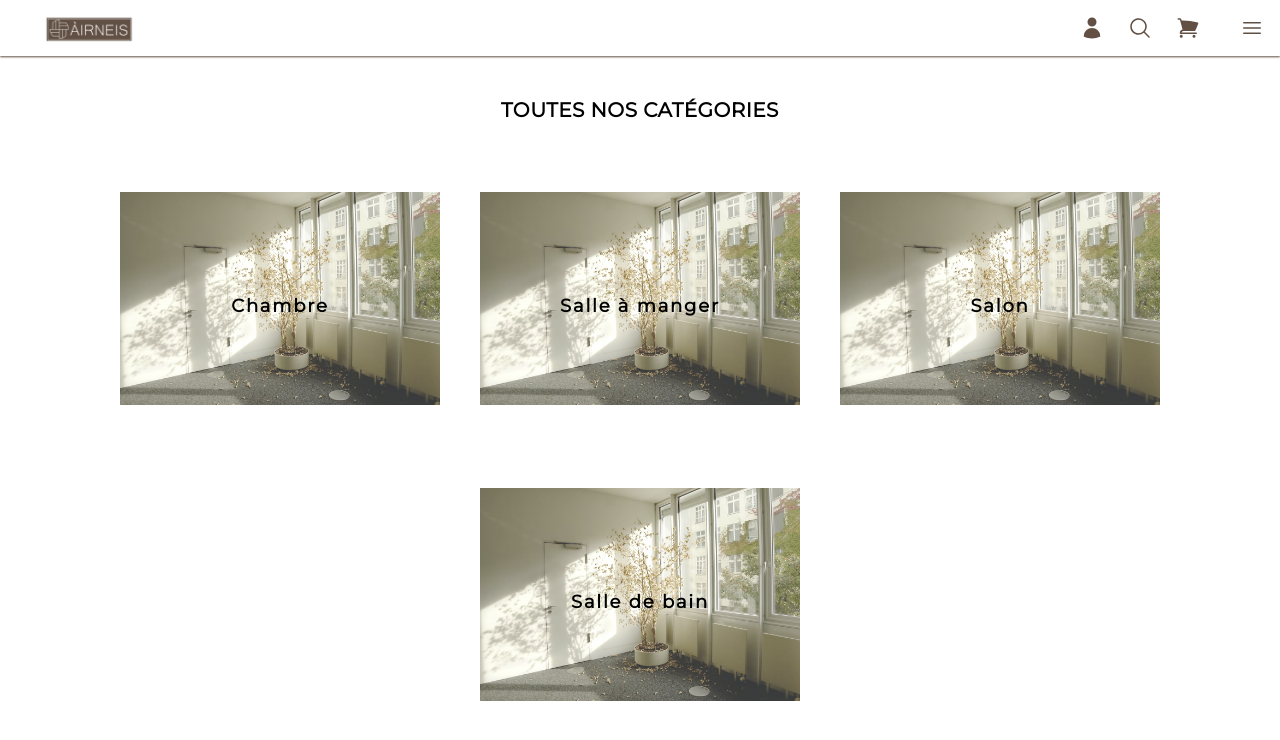
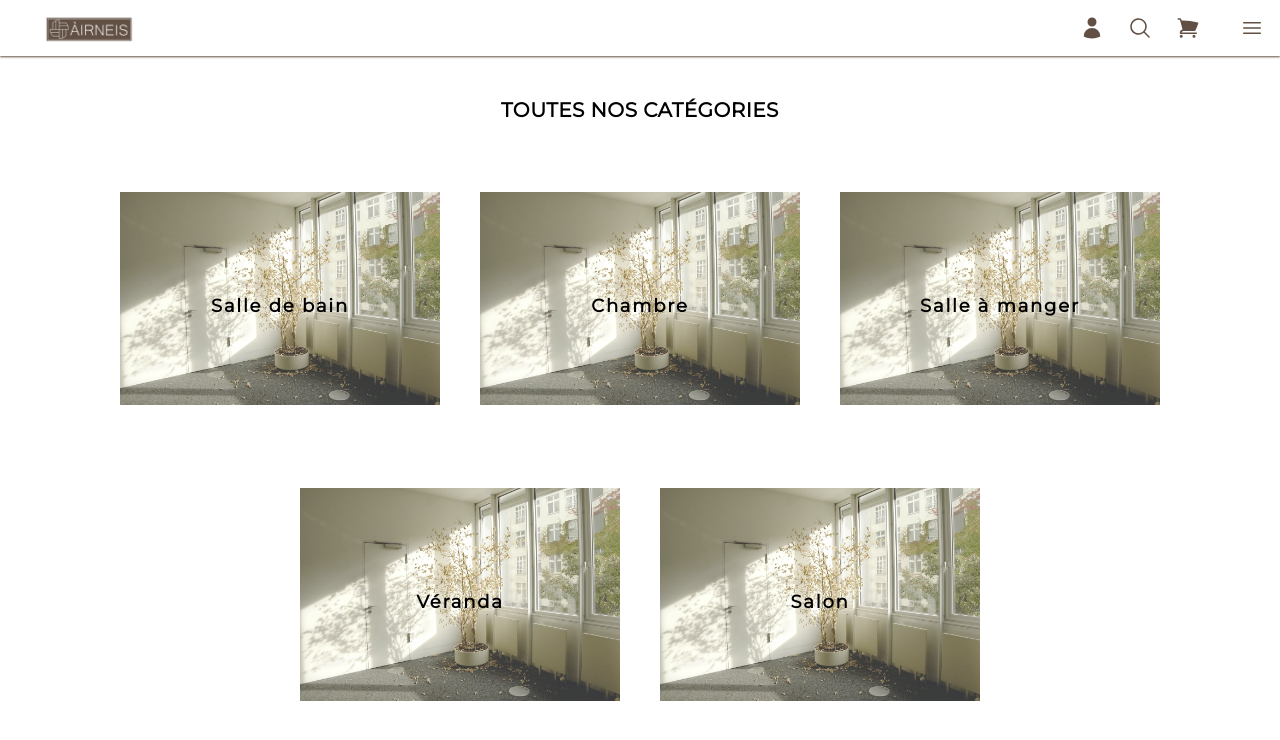
Before and after one commit to william-wtr92/website-airnes, a Next.js app: page /category/allCategories in a window 1280 px wide. Shown: the top 740 px of the page. Built offline with nearby package versions, Linux system fonts and the light colour scheme.

Commit message:
fixed redirection category

```diff
--- a/src/components/home/Categories.jsx
+++ b/src/components/home/Categories.jsx
@@ -1,7 +1,10 @@
+import {NavLink} from "@/components/utils/NavLink"
+
 const Categories = (props) => {
-    const {catName} = props
+    const {catName, id} = props
 
     return (
+        <NavLink href="/category/`${id}`/category">
             <div className="h-64 w-80">
                 <p className="flex justify-center relative top-1/2 font-bold tracking-widest text-lg">
                     {catName}
@@ -12,6 +15,8 @@ const Categories = (props) => {
                     className="object-cover"
                 />
             </div>
+        </NavLink>
+
     )
 }
 
--- a/src/pages/category/allCategories.jsx
+++ b/src/pages/category/allCategories.jsx
@@ -2,10 +2,26 @@ import Categories from "@/components/home/Categories"
 
 const allCategories = () => {
     const categories = [
-        "Chambre",
-        "Salle à manger",
-        "Salon",
-        "Salle de bain",
+        {
+            id: 0,
+            name: "Salle de bain"
+        },
+        {
+            id: 1,
+            name: "Chambre"
+        },
+        {
+            id: 2,
+            name: "Salle à manger"
+        },
+        {
+            id: 3,
+            name: "Véranda"
+        },
+        {
+            id: 3,
+            name: "Salon"
+        },
     ]
 
     return (
@@ -18,10 +34,11 @@ const allCategories = () => {
             <div className="flex flex-wrap justify-center gap-10">
                 {
                     categories.map(
-                        (category, index) => (
+                        (category) => (
                             <Categories
-                                key={index}
-                                catName={category}
+                                key={category.id}
+                                id={category.id}
+                                catName={category.name}
                             />
                         )
                     )
```
Also changed, not shown: src/pages/category/[categoryId]/category.jsx (renamed from src/pages/category/categoryId/category.jsx). Lines whose indentation alone changed are shown as unchanged.
